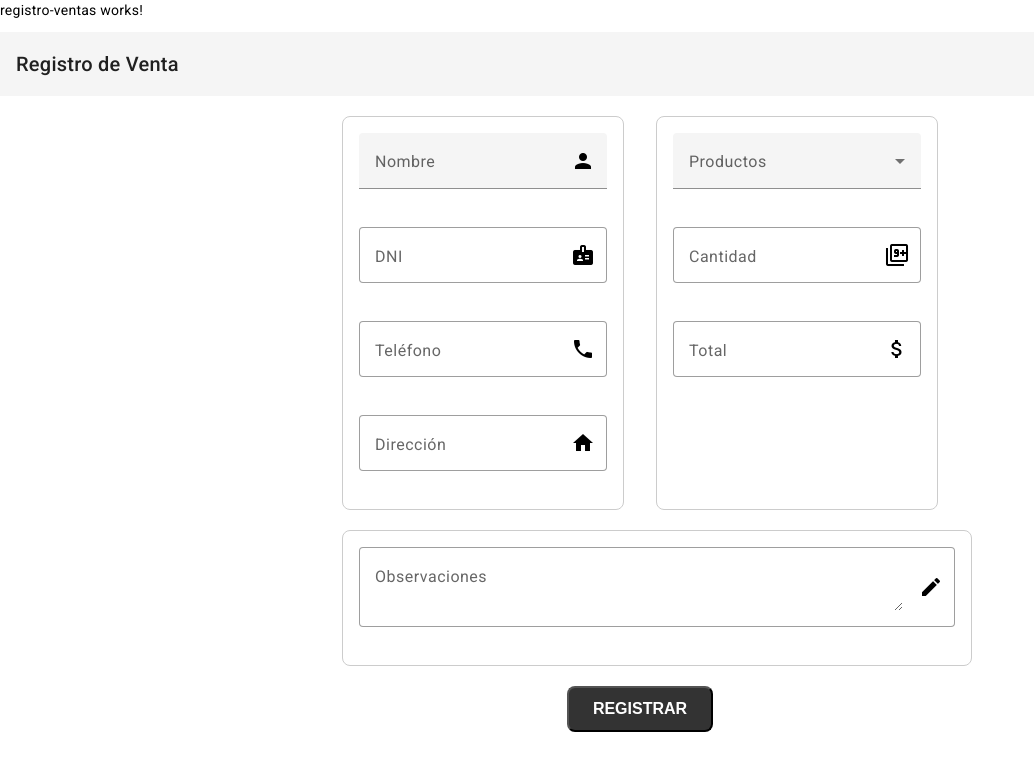
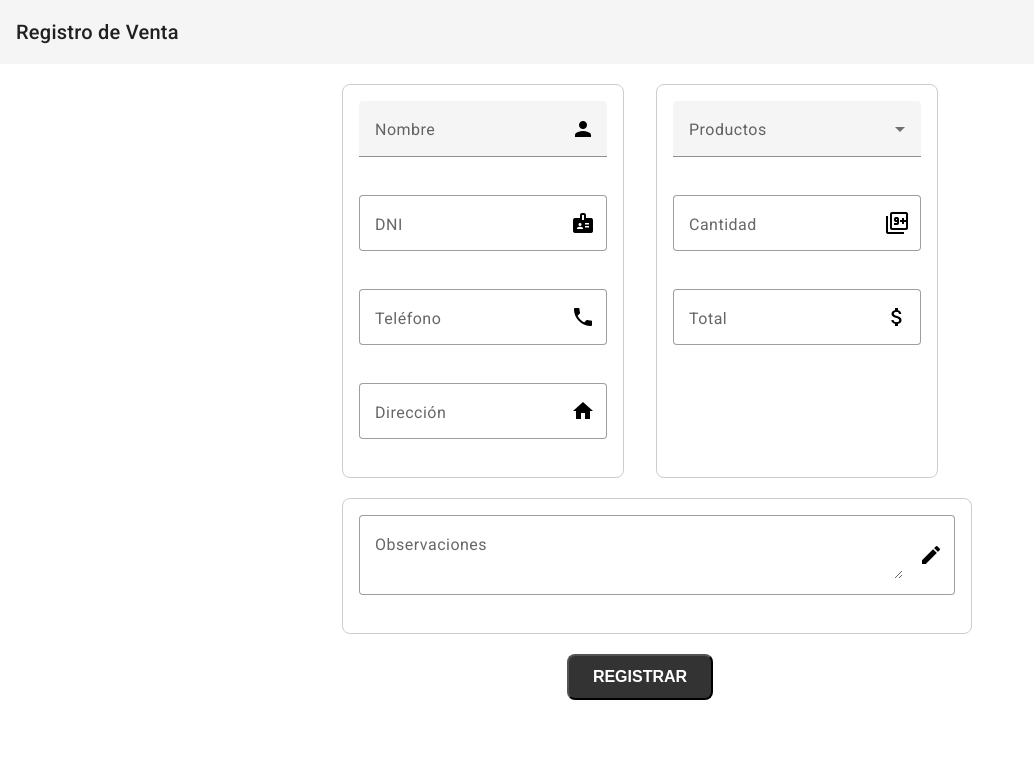
Before and after one commit to omarorlandini123/modelamiento2024-2, an Angular app: page /registro-ventas in a window 1280 px wide. Shown: the top 770 px of the page, without its empty margins (0-1034 px from the left). Built offline with nearby package versions, Linux system fonts and the light colour scheme.

Commit message:
resgistro-ventas

```diff
--- a/src/app/registro-ventas/registro-ventas.component.html
+++ b/src/app/registro-ventas/registro-ventas.component.html
@@ -1,4 +1,4 @@
-<p>registro-ventas works!</p>
+
 <div class="contenido">
     <mat-toolbar>
       <span>Registro de Venta</span>
```
